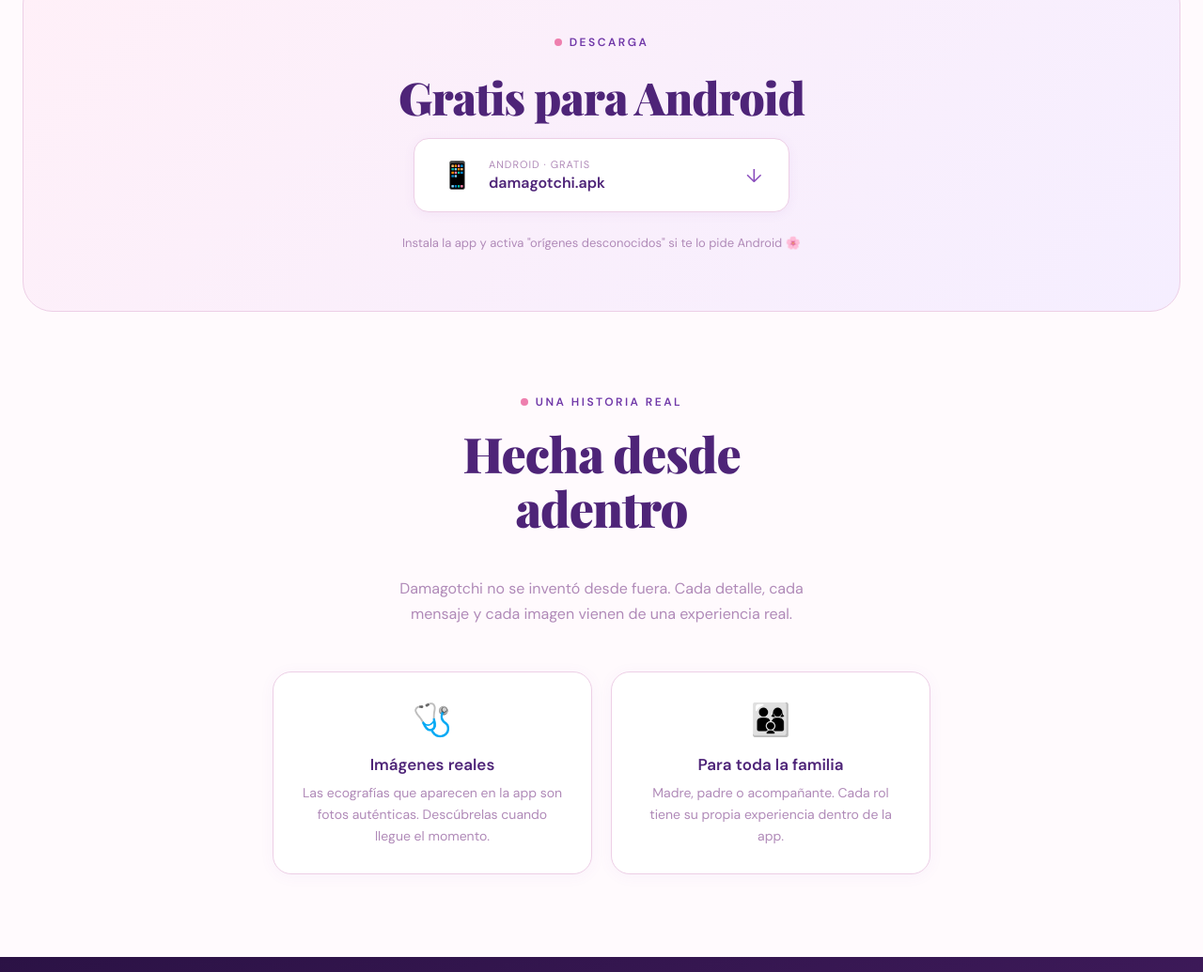
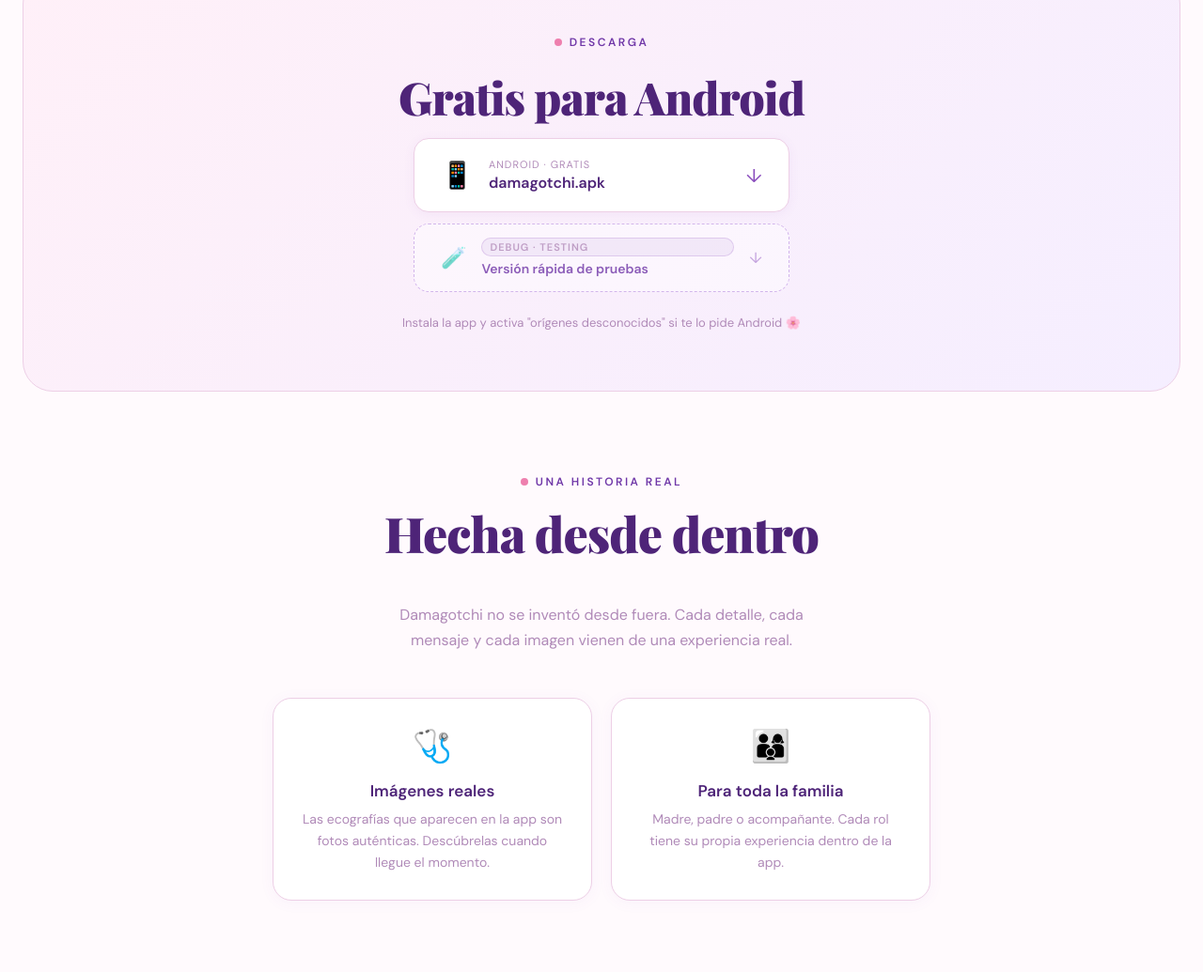
Before and after one commit to Iria141/damagotchi_web, a plain HTML site: page index.html in a window 1280 px wide. Shown: the part 2151-3186 px from the top of the page at 94% size. Drawn offline with nearby package versions, Linux system fonts and the light colour scheme.

Commit message:
Añdido testing como descarga

```diff
--- a/index.html
+++ b/index.html
@@ -353,6 +353,41 @@
     .download-info strong { font-size: 16px; color: var(--morado-oscuro); font-weight: 700; }
     .download-arrow { color: var(--morado); font-size: 20px; }
 
+    .download-btn-debug {
+      display: flex;
+      align-items: center;
+      gap: 16px;
+      background: rgba(255,255,255,0.5);
+      border: 1.5px dashed #C9A8E8;
+      border-radius: 16px;
+      padding: 14px 28px;
+      margin: 8px auto;
+      max-width: 400px;
+      cursor: pointer;
+      text-decoration: none;
+      transition: all 0.25s;
+      opacity: 0.8;
+    }
+    .download-btn-debug:hover {
+      opacity: 1;
+      background: rgba(255,255,255,0.85);
+      box-shadow: 0 6px 20px rgba(139,79,190,0.1);
+    }
+
+    .debug-badge {
+      display: inline-block;
+      background: rgba(139,79,190,0.1);
+      color: var(--morado-med);
+      border: 1px solid rgba(139,79,190,0.25);
+      border-radius: 50px;
+      font-size: 10px;
+      font-weight: 700;
+      letter-spacing: 1.2px;
+      text-transform: uppercase;
+      padding: 2px 8px;
+      margin-bottom: 4px;
+    }
+
     .historia-card {
       background: white;
       border-radius: 20px;
@@ -561,7 +596,7 @@
       <div class="section-label" style="justify-content:center">Descarga</div>
       <h2 style="font-family:'Playfair Display',serif;font-size:clamp(32px,6vw,48px);font-weight:900;color:var(--morado-oscuro);margin-bottom:12px;letter-spacing:-1px;">Gratis para Android</h2>
 
-      <a href="Damagotchi.apk" class="download-btn" download>
+      <a href="Damagotchi_26.apk" class="download-btn" download>
         <span class="download-icon">📱</span>
         <div class="download-info">
           <span>Android · Gratis</span>
@@ -570,13 +605,22 @@
         <span class="download-arrow">↓</span>
       </a>
 
+      <a href="Damagotchi_Testing.apk" class="download-btn-debug" download>
+        <span class="download-icon" style="font-size:22px;opacity:0.7;">🧪</span>
+        <div class="download-info">
+          <span class="debug-badge">Debug · Testing</span>
+          <strong style="font-size:14px;color:var(--morado-med);">Versión rápida de pruebas</strong>
+        </div>
+        <span class="download-arrow" style="font-size:16px;opacity:0.6;">↓</span>
+      </a>
+
       <p style="margin-top:24px;font-size:13px;color:var(--texto-suave);">Instala la app y activa "orígenes desconocidos" si te lo pide Android 🌸</p>
     </div>
   </div>
 
   <section id="historia" style="text-align:center;">
     <div class="section-label" style="justify-content:center">Una historia real</div>
-    <h2>Hecha desde<br>adentro</h2>
+    <h2>Hecha desde dentro</h2>
     <p style="max-width:480px;margin:0 auto 48px;font-size:16px;color:var(--texto-suave);line-height:1.7;">
       Damagotchi no se inventó desde fuera. Cada detalle, cada mensaje y cada imagen vienen de una experiencia real.
     </p>
```
Also changed, not shown: 2 other files.
